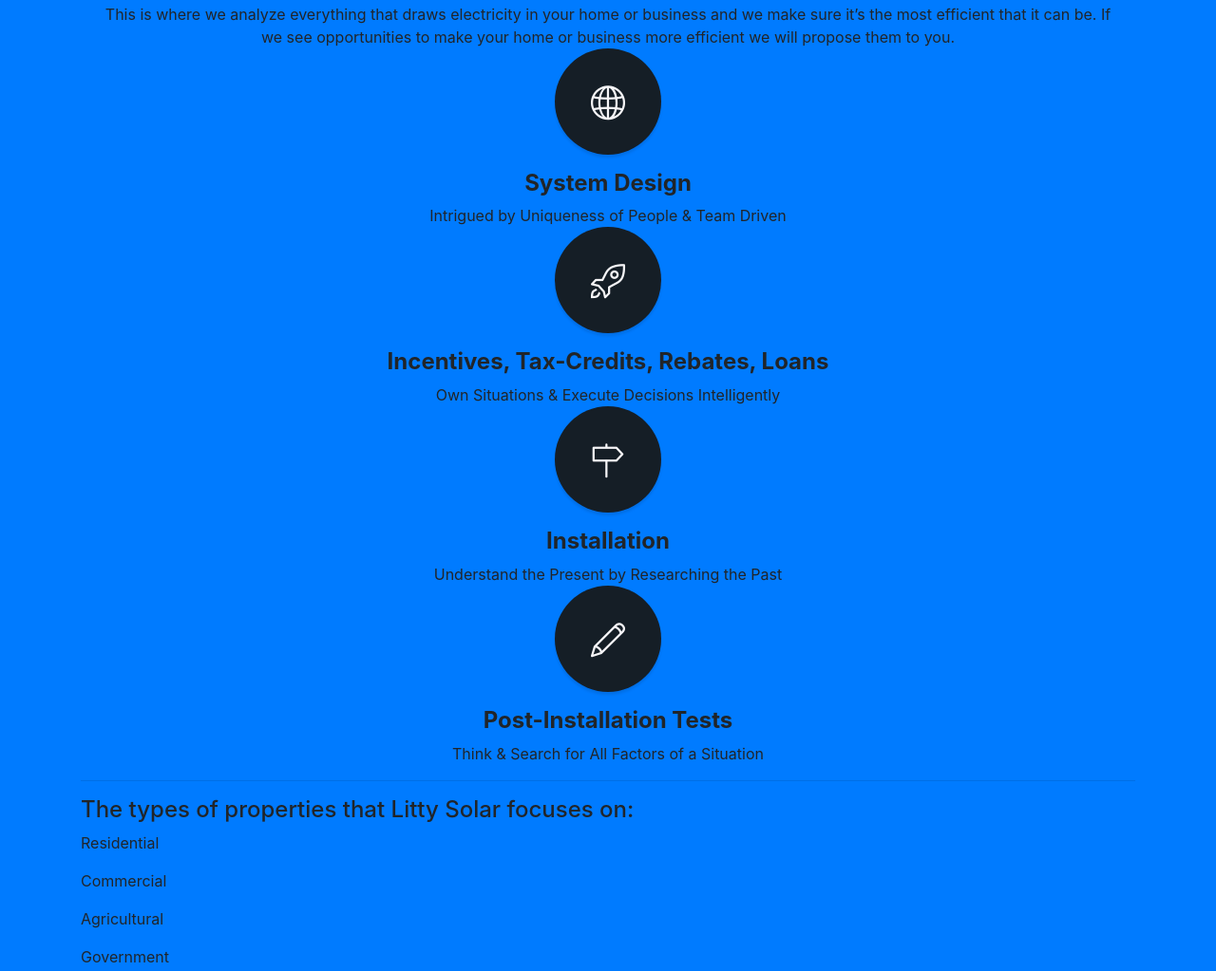
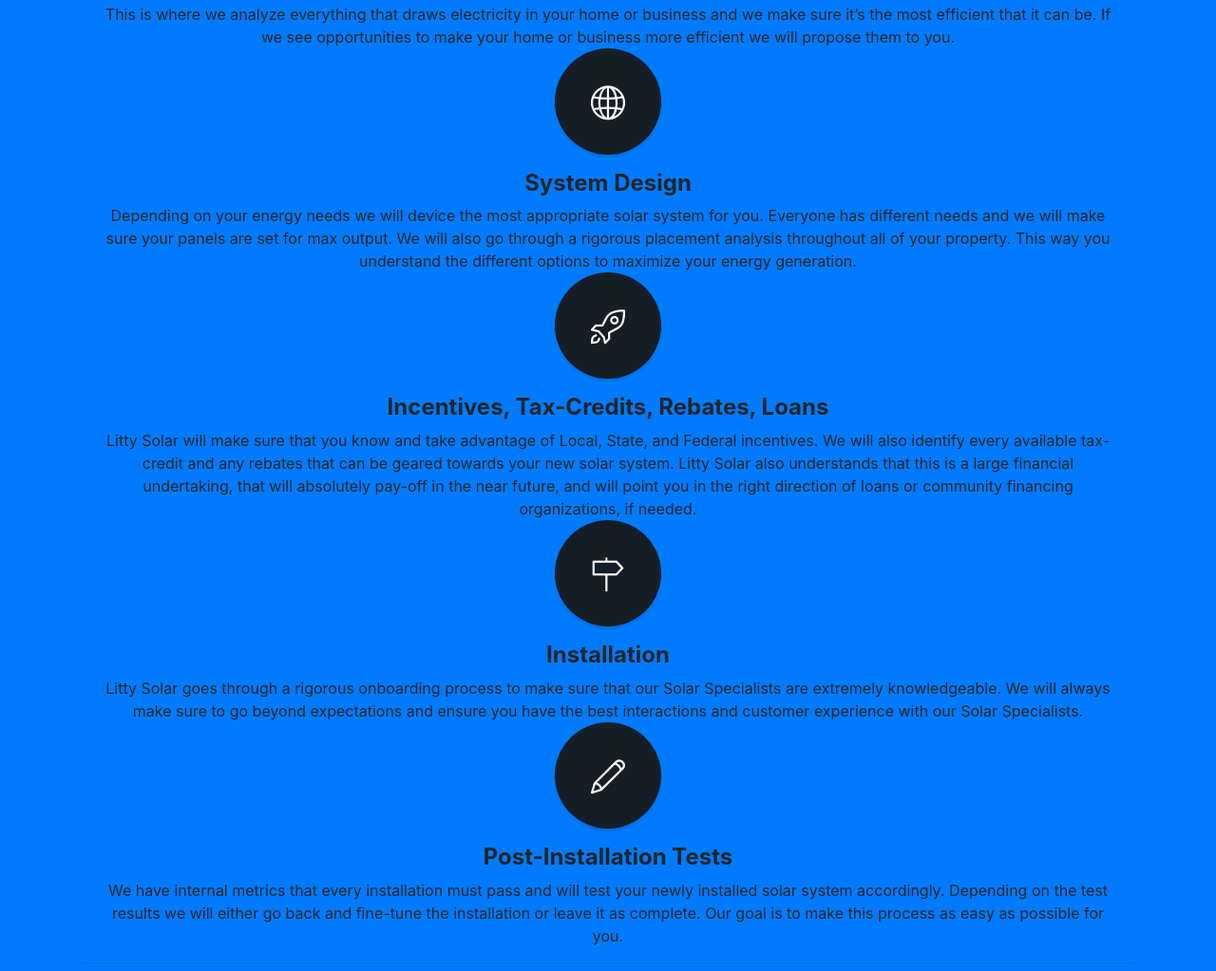
Before and after one commit to PresidenteGomez/litty, a website with bundled scripts: page index.html in a window 1280 px wide. Shown: the part 2230-3253 px from the top of the page at 95% size. Built offline with nearby package versions, Linux system fonts and the light colour scheme.

Commit message:
Installation descriptions added. Need to incorporate logo and better menu/nav

```diff
--- a/index.html
+++ b/index.html
@@ -127,7 +127,9 @@
           <h4>
             <strong>System Design</strong>
           </h4>
-          <p class="mb-0">Intrigued by Uniqueness of People & Team Driven</p>
+          <p class="mb-0">Depending on your energy needs we will device the most appropriate solar system for you. Everyone has different needs and
+          we will make sure your panels are set for max output. We will also go through a rigorous placement analysis throughout all
+          of your property. This way you understand the different options to maximize your energy generation.</p>
         </div>
         <div class="col">
           <span class="service-icon rounded-circle mx-auto mb-3">
@@ -136,7 +138,10 @@
           <h4>
             <strong>Incentives, Tax-Credits, Rebates, Loans</strong>
           </h4>
-          <p class="mb-0">Own Situations & Execute Decisions Intelligently</p>
+          <p class="mb-0">Litty Solar will make sure that you know and take advantage of Local, State, and Federal incentives. We will also identify
+          every available tax-credit and any rebates that can be geared towards your new solar system. Litty Solar also understands
+          that this is a large financial undertaking, that will absolutely pay-off in the near future, and will point you in the right
+          direction of loans or community financing organizations, if needed.</p>
         </div>
         <div class="col">
           <span class="service-icon rounded-circle mx-auto mb-3">
@@ -145,7 +150,9 @@
           <h4>
             <strong>Installation</strong>
           </h4>
-          <p class="mb-0">Understand the Present by Researching the Past</p>
+          <p class="mb-0">Litty Solar goes through a rigorous onboarding process to make sure that our Solar Specialists are extremely knowledgeable.
+          We will always make sure to go beyond expectations and ensure you have the best interactions and customer experience with
+          our Solar Specialists.</p>
         </div>
         <div class="col">
           <span class="service-icon rounded-circle mx-auto mb-3">
@@ -154,7 +161,9 @@
           <h4>
             <strong>Post-Installation Tests</strong>
           </h4>
-          <p class="mb-0">Think & Search for All Factors of a Situation</p>
+          <p class="mb-0">We have internal metrics that every installation must pass and will test your newly installed solar system accordingly. Depending
+          on the test results we will either go back and fine-tune the installation or leave it as complete. Our goal is to make this
+          process as easy as possible for you.</p>
         </div>
       </div>
       <hr>
```
